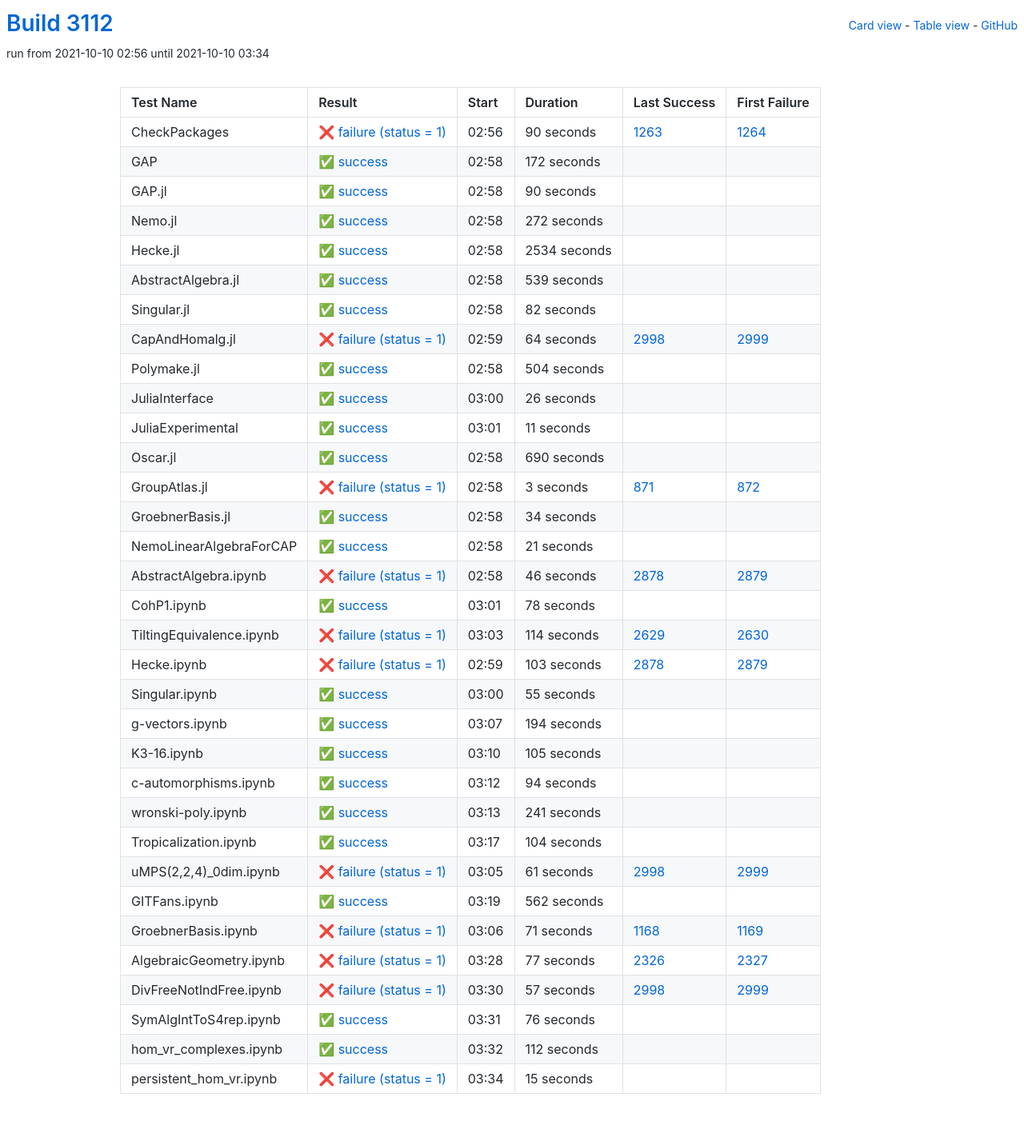
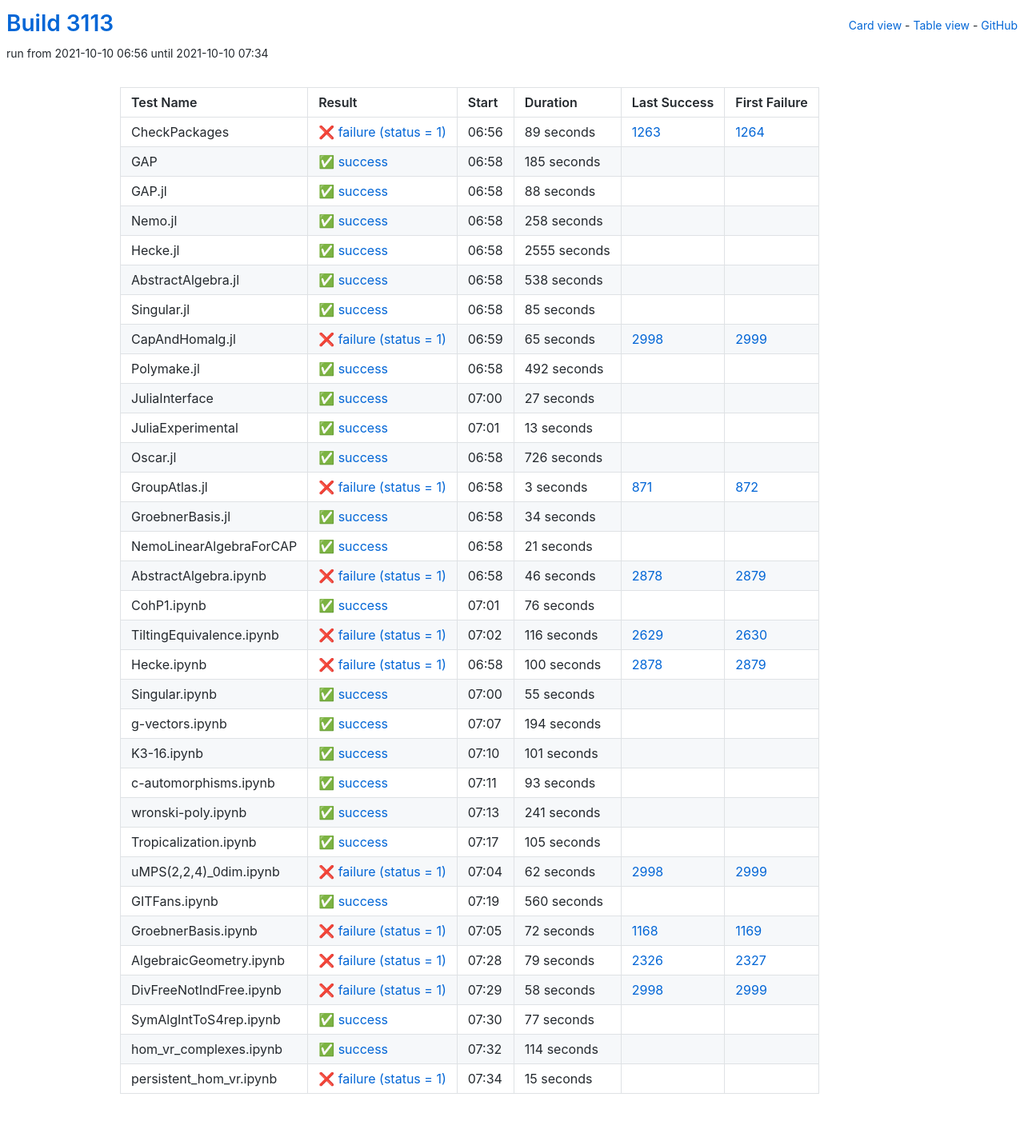
Before and after one commit to oscar-system/oscar-ci-status-stable, a Jekyll site: the page built from table.html, in a window 1280 px wide. Shown: the whole page at 80% size. Built offline with Jekyll 4.4.1, drawn with Linux system fonts in a browser that asks for light colours.

Commit message:
Build #3113

```diff
--- a/_data/ci.yml
+++ b/_data/ci.yml
@@ -1,6 +1,6 @@
 ---
-build: 3112
-build_url: https://oscarci.mathematik.uni-kl.de/job/oscar-stable/3112/
+build: 3113
+build_url: https://oscarci.mathematik.uni-kl.de/job/oscar-stable/3113/
 job: oscar-stable
 organization: oscar-system
 repo: oscar-ci-status-stable
@@ -8,152 +8,152 @@ repourl: https://github.com/oscar-system/oscar-ci-status-stable
 tests:
 - name: CheckPackages
   id: checkpackages
-  log: https://oscarci.mathematik.uni-kl.de/job/oscar-stable/3112/artifact/logs/build-3112/CheckPackages.log
-  start: 2021-10-10 02:56
+  log: https://oscarci.mathematik.uni-kl.de/job/oscar-stable/3113/artifact/logs/build-3113/CheckPackages.log
+  start: 2021-10-10 06:56
   success: false
   exitcode: 1
   status: failure
-  duration: 90
+  duration: 89
   last_success: 1263
   last_success_url: https://oscarci.mathematik.uni-kl.de/job/oscar-stable/1263/
   first_failure: 1264
   first_failure_url: https://oscarci.mathematik.uni-kl.de/job/oscar-stable/1264/
 - name: GAP
   id: gap
-  log: https://oscarci.mathematik.uni-kl.de/job/oscar-stable/3112/artifact/logs/build-3112/GAP.log
-  start: 2021-10-10 02:58
+  log: https://oscarci.mathematik.uni-kl.de/job/oscar-stable/3113/artifact/logs/build-3113/GAP.log
+  start: 2021-10-10 06:58
   success: true
   exitcode: 0
   status: success
-  duration: 172
+  duration: 185
   last_success: false
   last_success_url:
   first_failure: false
   first_failure_url:
 - name: GAP.jl
   id: gap-jl
-  log: https://oscarci.mathematik.uni-kl.de/job/oscar-stable/3112/artifact/logs/build-3112/GAP.jl.log
-  start: 2021-10-10 02:58
+  log: https://oscarci.mathematik.uni-kl.de/job/oscar-stable/3113/artifact/logs/build-3113/GAP.jl.log
+  start: 2021-10-10 06:58
   success: true
   exitcode: 0
   status: success
-  duration: 90
+  duration: 88
   last_success: false
   last_success_url:
   first_failure: false
   first_failure_url:
 - name: Nemo.jl
   id: nemo-jl
-  log: https://oscarci.mathematik.uni-kl.de/job/oscar-stable/3112/artifact/logs/build-3112/Nemo.jl.log
-  start: 2021-10-10 02:58
+  log: https://oscarci.mathematik.uni-kl.de/job/oscar-stable/3113/artifact/logs/build-3113/Nemo.jl.log
+  start: 2021-10-10 06:58
   success: true
   exitcode: 0
   status: success
-  duration: 272
+  duration: 258
   last_success: false
   last_success_url:
   first_failure: false
   first_failure_url:
 - name: Hecke.jl
   id: hecke-jl
-  log: https://oscarci.mathematik.uni-kl.de/job/oscar-stable/3112/artifact/logs/build-3112/Hecke.jl.log
-  start: 2021-10-10 02:58
+  log: https://oscarci.mathematik.uni-kl.de/job/oscar-stable/3113/artifact/logs/build-3113/Hecke.jl.log
+  start: 2021-10-10 06:58
   success: true
   exitcode: 0
   status: success
-  duration: 2534
+  duration: 2555
   last_success: false
   last_success_url:
   first_failure: false
   first_failure_url:
 - name: AbstractAlgebra.jl
   id: abstractalgebra-jl
-  log: https://oscarci.mathematik.uni-kl.de/job/oscar-stable/3112/artifact/logs/build-3112/AbstractAlgebra.jl.log
-  start: 2021-10-10 02:58
+  log: https://oscarci.mathematik.uni-kl.de/job/oscar-stable/3113/artifact/logs/build-3113/AbstractAlgebra.jl.log
+  start: 2021-10-10 06:58
   success: true
   exitcode: 0
   status: success
-  duration: 539
+  duration: 538
   last_success: false
   last_success_url:
   first_failure: false
   first_failure_url:
 - name: Singular.jl
   id: singular-jl
-  log: https://oscarci.mathematik.uni-kl.de/job/oscar-stable/3112/artifact/logs/build-3112/Singular.jl.log
-  start: 2021-10-10 02:58
+  log: https://oscarci.mathematik.uni-kl.de/job/oscar-stable/3113/artifact/logs/build-3113/Singular.jl.log
+  start: 2021-10-10 06:58
   success: true
   exitcode: 0
   status: success
-  duration: 82
+  duration: 85
   last_success: false
   last_success_url:
   first_failure: false
   first_failure_url:
 - name: CapAndHomalg.jl
   id: capandhomalg-jl
-  log: https://oscarci.mathematik.uni-kl.de/job/oscar-stable/3112/artifact/logs/build-3112/CapAndHomalg.jl.log
-  start: 2021-10-10 02:59
+  log: https://oscarci.mathematik.uni-kl.de/job/oscar-stable/3113/artifact/logs/build-3113/CapAndHomalg.jl.log
+  start: 2021-10-10 06:59
   success: false
   exitcode: 1
   status: failure
-  duration: 64
+  duration: 65
   last_success: 2998
   last_success_url: https://oscarci.mathematik.uni-kl.de/job/oscar-stable/2998/
   first_failure: 2999
   first_failure_url: https://oscarci.mathematik.uni-kl.de/job/oscar-stable/2999/
 - name: Polymake.jl
   id: polymake-jl
-  log: https://oscarci.mathematik.uni-kl.de/job/oscar-stable/3112/artifact/logs/build-3112/Polymake.jl.log
-  start: 2021-10-10 02:58
+  log: https://oscarci.mathematik.uni-kl.de/job/oscar-stable/3113/artifact/logs/build-3113/Polymake.jl.log
+  start: 2021-10-10 06:58
   success: true
   exitcode: 0
   status: success
-  duration: 504
+  duration: 492
   last_success: false
   last_success_url:
   first_failure: false
   first_failure_url:
 - name: JuliaInterface
   id: juliainterface
-  log: https://oscarci.mathematik.uni-kl.de/job/oscar-stable/3112/artifact/logs/build-3112/JuliaInterface.log
-  start: 2021-10-10 03:00
+  log: https://oscarci.mathematik.uni-kl.de/job/oscar-stable/3113/artifact/logs/build-3113/JuliaInterface.log
+  start: 2021-10-10 07:00
   success: true
   exitcode: 0
   status: success
-  duration: 26
+  duration: 27
   last_success: false
   last_success_url:
   first_failure: false
   first_failure_url:
 - name: JuliaExperimental
   id: juliaexperimental
-  log: https://oscarci.mathematik.uni-kl.de/job/oscar-stable/3112/artifact/logs/build-3112/JuliaExperimental.log
-  start: 2021-10-10 03:01
+  log: https://oscarci.mathematik.uni-kl.de/job/oscar-stable/3113/artifact/logs/build-3113/JuliaExperimental.log
+  start: 2021-10-10 07:01
   success: true
   exitcode: 0
   status: success
-  duration: 11
+  duration: 13
   last_success: false
   last_success_url:
   first_failure: false
   first_failure_url:
 - name: Oscar.jl
   id: oscar-jl
-  log: https://oscarci.mathematik.uni-kl.de/job/oscar-stable/3112/artifact/logs/build-3112/Oscar.jl.log
-  start: 2021-10-10 02:58
+  log: https://oscarci.mathematik.uni-kl.de/job/oscar-stable/3113/artifact/logs/build-3113/Oscar.jl.log
+  start: 2021-10-10 06:58
   success: true
   exitcode: 0
   status: success
-  duration: 690
+  duration: 726
   last_success: false
   last_success_url:
   first_failure: false
   first_failure_url:
 - name: GroupAtlas.jl
   id: groupatlas-jl
-  log: https://oscarci.mathematik.uni-kl.de/job/oscar-stable/3112/artifact/logs/build-3112/GroupAtlas.jl.log
-  start: 2021-10-10 02:58
+  log: https://oscarci.mathematik.uni-kl.de/job/oscar-stable/3113/artifact/logs/build-3113/GroupAtlas.jl.log
+  start: 2021-10-10 06:58
   success: false
   exitcode: 1
   status: failure
@@ -164,8 +164,8 @@ tests:
   first_failure_url: https://oscarci.mathematik.uni-kl.de/job/oscar-stable/872/
 - name: GroebnerBasis.jl
   id: groebnerbasis-jl
-  log: https://oscarci.mathematik.uni-kl.de/job/oscar-stable/3112/artifact/logs/build-3112/GroebnerBasis.jl.log
-  start: 2021-10-10 02:58
+  log: https://oscarci.mathematik.uni-kl.de/job/oscar-stable/3113/artifact/logs/build-3113/GroebnerBasis.jl.log
+  start: 2021-10-10 06:58
   success: true
   exitcode: 0
   status: success
@@ -176,8 +176,8 @@ tests:
   first_failure_url:
 - name: NemoLinearAlgebraForCAP
   id: nemolinearalgebraforcap
-  log: https://oscarci.mathematik.uni-kl.de/job/oscar-stable/3112/artifact/logs/build-3112/NemoLinearAlgebraForCAP.log
-  start: 2021-10-10 02:58
+  log: https://oscarci.mathematik.uni-kl.de/job/oscar-stable/3113/artifact/logs/build-3113/NemoLinearAlgebraForCAP.log
+  start: 2021-10-10 06:58
   success: true
   exitcode: 0
   status: success
@@ -188,8 +188,8 @@ tests:
   first_failure_url:
 - name: AbstractAlgebra.ipynb
   id: abstractalgebra-ipynb
-  log: https://oscarci.mathematik.uni-kl.de/job/oscar-stable/3112/artifact/logs/build-3112/AbstractAlgebra.ipynb.log
-  start: 2021-10-10 02:58
+  log: https://oscarci.mathematik.uni-kl.de/job/oscar-stable/3113/artifact/logs/build-3113/AbstractAlgebra.ipynb.log
+  start: 2021-10-10 06:58
   success: false
   exitcode: 1
   status: failure
@@ -200,44 +200,44 @@ tests:
   first_failure_url: https://oscarci.mathematik.uni-kl.de/job/oscar-stable/2879/
 - name: CohP1.ipynb
   id: cohp1-ipynb
-  log: https://oscarci.mathematik.uni-kl.de/job/oscar-stable/3112/artifact/logs/build-3112/CohP1.ipynb.log
-  start: 2021-10-10 03:01
+  log: https://oscarci.mathematik.uni-kl.de/job/oscar-stable/3113/artifact/logs/build-3113/CohP1.ipynb.log
+  start: 2021-10-10 07:01
   success: true
   exitcode: 0
   status: success
-  duration: 78
+  duration: 76
   last_success: false
   last_success_url:
   first_failure: false
   first_failure_url:
 - name: TiltingEquivalence.ipynb
   id: tiltingequivalence-ipynb
-  log: https://oscarci.mathematik.uni-kl.de/job/oscar-stable/3112/artifact/logs/build-3112/TiltingEquivalence.ipynb.log
-  start: 2021-10-10 03:03
+  log: https://oscarci.mathematik.uni-kl.de/job/oscar-stable/3113/artifact/logs/build-3113/TiltingEquivalence.ipynb.log
+  start: 2021-10-10 07:02
   success: false
   exitcode: 1
   status: failure
-  duration: 114
+  duration: 116
   last_success: 2629
   last_success_url: https://oscarci.mathematik.uni-kl.de/job/oscar-stable/2629/
   first_failure: 2630
   first_failure_url: https://oscarci.mathematik.uni-kl.de/job/oscar-stable/2630/
 - name: Hecke.ipynb
   id: hecke-ipynb
-  log: https://oscarci.mathematik.uni-kl.de/job/oscar-stable/3112/artifact/logs/build-3112/Hecke.ipynb.log
-  start: 2021-10-10 02:59
+  log: https://oscarci.mathematik.uni-kl.de/job/oscar-stable/3113/artifact/logs/build-3113/Hecke.ipynb.log
+  start: 2021-10-10 06:58
   success: false
   exitcode: 1
   status: failure
-  duration: 103
+  duration: 100
   last_success: 2878
   last_success_url: https://oscarci.mathematik.uni-kl.de/job/oscar-stable/2878/
   first_failure: 2879
   first_failure_url: https://oscarci.mathematik.uni-kl.de/job/oscar-stable/2879/
 - name: Singular.ipynb
   id: singular-ipynb
-  log: https://oscarci.mathematik.uni-kl.de/job/oscar-stable/3112/artifact/logs/build-3112/Singular.ipynb.log
-  start: 2021-10-10 03:00
+  log: https://oscarci.mathematik.uni-kl.de/job/oscar-stable/3113/artifact/logs/build-3113/Singular.ipynb.log
+  start: 2021-10-10 07:00
   success: true
   exitcode: 0
   status: success
@@ -248,8 +248,8 @@ tests:
   first_failure_url:
 - name: g-vectors.ipynb
   id: g-vectors-ipynb
-  log: https://oscarci.mathematik.uni-kl.de/job/oscar-stable/3112/artifact/logs/build-3112/g-vectors.ipynb.log
-  start: 2021-10-10 03:07
+  log: https://oscarci.mathematik.uni-kl.de/job/oscar-stable/3113/artifact/logs/build-3113/g-vectors.ipynb.log
+  start: 2021-10-10 07:07
   success: true
   exitcode: 0
   status: success
@@ -260,32 +260,32 @@ tests:
   first_failure_url:
 - name: K3-16.ipynb
   id: k3-16-ipynb
-  log: https://oscarci.mathematik.uni-kl.de/job/oscar-stable/3112/artifact/logs/build-3112/K3-16.ipynb.log
-  start: 2021-10-10 03:10
+  log: https://oscarci.mathematik.uni-kl.de/job/oscar-stable/3113/artifact/logs/build-3113/K3-16.ipynb.log
+  start: 2021-10-10 07:10
   success: true
   exitcode: 0
   status: success
-  duration: 105
+  duration: 101
   last_success: false
   last_success_url:
   first_failure: false
   first_failure_url:
 - name: c-automorphisms.ipynb
   id: c-automorphisms-ipynb
-  log: https://oscarci.mathematik.uni-kl.de/job/oscar-stable/3112/artifact/logs/build-3112/c-automorphisms.ipynb.log
-  start: 2021-10-10 03:12
+  log: https://oscarci.mathematik.uni-kl.de/job/oscar-stable/3113/artifact/logs/build-3113/c-automorphisms.ipynb.log
+  start: 2021-10-10 07:11
   success: true
   exitcode: 0
   status: success
-  duration: 94
+  duration: 93
   last_success: false
   last_success_url:
   first_failure: false
   first_failure_url:
 - name: wronski-poly.ipynb
   id: wronski-poly-ipynb
-  log: https://oscarci.mathematik.uni-kl.de/job/oscar-stable/3112/artifact/logs/build-3112/wronski-poly.ipynb.log
-  start: 2021-10-10 03:13
+  log: https://oscarci.mathematik.uni-kl.de/job/oscar-stable/3113/artifact/logs/build-3113/wronski-poly.ipynb.log
+  start: 2021-10-10 07:13
   success: true
   exitcode: 0
   status: success
@@ -296,104 +296,104 @@ tests:
   first_failure_url:
 - name: Tropicalization.ipynb
   id: tropicalization-ipynb
-  log: https://oscarci.mathematik.uni-kl.de/job/oscar-stable/3112/artifact/logs/build-3112/Tropicalization.ipynb.log
-  start: 2021-10-10 03:17
+  log: https://oscarci.mathematik.uni-kl.de/job/oscar-stable/3113/artifact/logs/build-3113/Tropicalization.ipynb.log
+  start: 2021-10-10 07:17
   success: true
   exitcode: 0
   status: success
-  duration: 104
+  duration: 105
   last_success: false
   last_success_url:
   first_failure: false
   first_failure_url:
 - name: uMPS(2,2,4)_0dim.ipynb
   id: umps-2-2-4-0dim-ipynb
-  log: https://oscarci.mathematik.uni-kl.de/job/oscar-stable/3112/artifact/logs/build-3112/uMPS-2-2-4-_0dim.ipynb.log
-  start: 2021-10-10 03:05
+  log: https://oscarci.mathematik.uni-kl.de/job/oscar-stable/3113/artifact/logs/build-3113/uMPS-2-2-4-_0dim.ipynb.log
+  start: 2021-10-10 07:04
   success: false
   exitcode: 1
   status: failure
-  duration: 61
+  duration: 62
   last_success: 2998
   last_success_url: https://oscarci.mathematik.uni-kl.de/job/oscar-stable/2998/
   first_failure: 2999
   first_failure_url: https://oscarci.mathematik.uni-kl.de/job/oscar-stable/2999/
 - name: GITFans.ipynb
   id: gitfans-ipynb
-  log: https://oscarci.mathematik.uni-kl.de/job/oscar-stable/3112/artifact/logs/build-3112/GITFans.ipynb.log
-  start: 2021-10-10 03:19
+  log: https://oscarci.mathematik.uni-kl.de/job/oscar-stable/3113/artifact/logs/build-3113/GITFans.ipynb.log
+  start: 2021-10-10 07:19
   success: true
   exitcode: 0
   status: success
-  duration: 562
+  duration: 560
   last_success: false
   last_success_url:
   first_failure: false
   first_failure_url:
 - name: GroebnerBasis.ipynb
   id: groebnerbasis-ipynb
-  log: https://oscarci.mathematik.uni-kl.de/job/oscar-stable/3112/artifact/logs/build-3112/GroebnerBasis.ipynb.log
-  start: 2021-10-10 03:06
+  log: https://oscarci.mathematik.uni-kl.de/job/oscar-stable/3113/artifact/logs/build-3113/GroebnerBasis.ipynb.log
+  start: 2021-10-10 07:05
   success: false
   exitcode: 1
   status: failure
-  duration: 71
+  duration: 72
   last_success: 1168
   last_success_url: https://oscarci.mathematik.uni-kl.de/job/oscar-stable/1168/
   first_failure: 1169
   first_failure_url: https://oscarci.mathematik.uni-kl.de/job/oscar-stable/1169/
 - name: AlgebraicGeometry.ipynb
   id: algebraicgeometry-ipynb
-  log: https://oscarci.mathematik.uni-kl.de/job/oscar-stable/3112/artifact/logs/build-3112/AlgebraicGeometry.ipynb.log
-  start: 2021-10-10 03:28
+  log: https://oscarci.mathematik.uni-kl.de/job/oscar-stable/3113/artifact/logs/build-3113/AlgebraicGeometry.ipynb.log
+  start: 2021-10-10 07:28
   success: false
   exitcode: 1
   status: failure
-  duration: 77
+  duration: 79
   last_success: 2326
   last_success_url: https://oscarci.mathematik.uni-kl.de/job/oscar-stable/2326/
   first_failure: 2327
   first_failure_url: https://oscarci.mathematik.uni-kl.de/job/oscar-stable/2327/
 - name: DivFreeNotIndFree.ipynb
   id: divfreenotindfree-ipynb
-  log: https://oscarci.mathematik.uni-kl.de/job/oscar-stable/3112/artifact/logs/build-3112/DivFreeNotIndFree.ipynb.log
-  start: 2021-10-10 03:30
+  log: https://oscarci.mathematik.uni-kl.de/job/oscar-stable/3113/artifact/logs/build-3113/DivFreeNotIndFree.ipynb.log
+  start: 2021-10-10 07:29
   success: false
   exitcode: 1
   status: failure
-  duration: 57
+  duration: 58
   last_success: 2998
   last_success_url: https://oscarci.mathematik.uni-kl.de/job/oscar-stable/2998/
   first_failure: 2999
   first_failure_url: https://oscarci.mathematik.uni-kl.de/job/oscar-stable/2999/
 - name: SymAlgIntToS4rep.ipynb
   id: symalginttos4rep-ipynb
-  log: https://oscarci.mathematik.uni-kl.de/job/oscar-stable/3112/artifact/logs/build-3112/SymAlgIntToS4rep.ipynb.log
-  start: 2021-10-10 03:31
+  log: https://oscarci.mathematik.uni-kl.de/job/oscar-stable/3113/artifact/logs/build-3113/SymAlgIntToS4rep.ipynb.log
+  start: 2021-10-10 07:30
   success: true
   exitcode: 0
   status: success
-  duration: 76
+  duration: 77
   last_success: false
   last_success_url:
   first_failure: false
   first_failure_url:
 - name: hom_vr_complexes.ipynb
   id: hom-vr-complexes-ipynb
-  log: https://oscarci.mathematik.uni-kl.de/job/oscar-stable/3112/artifact/logs/build-3112/hom_vr_complexes.ipynb.log
-  start: 2021-10-10 03:32
+  log: https://oscarci.mathematik.uni-kl.de/job/oscar-stable/3113/artifact/logs/build-3113/hom_vr_complexes.ipynb.log
+  start: 2021-10-10 07:32
   success: true
   exitcode: 0
   status: success
-  duration: 112
+  duration: 114
   last_success: false
   last_success_url:
   first_failure: false
   first_failure_url:
 - name: persistent_hom_vr.ipynb
   id: persistent-hom-vr-ipynb
-  log: https://oscarci.mathematik.uni-kl.de/job/oscar-stable/3112/artifact/logs/build-3112/persistent_hom_vr.ipynb.log
-  start: 2021-10-10 03:34
+  log: https://oscarci.mathematik.uni-kl.de/job/oscar-stable/3113/artifact/logs/build-3113/persistent_hom_vr.ipynb.log
+  start: 2021-10-10 07:34
   success: false
   exitcode: 1
   status: failure
```
Also changed, not shown: README.md.
